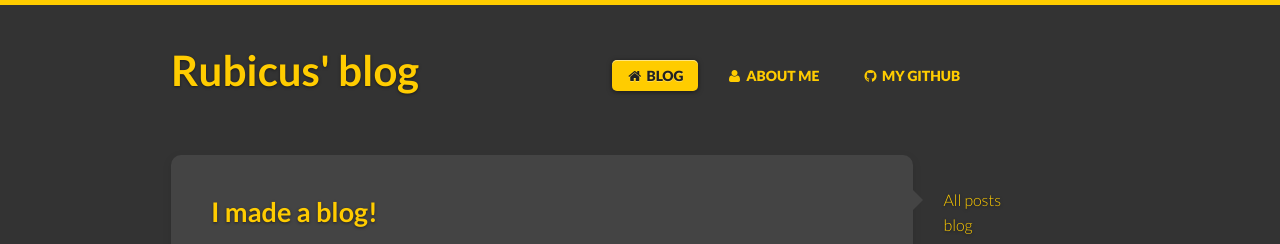
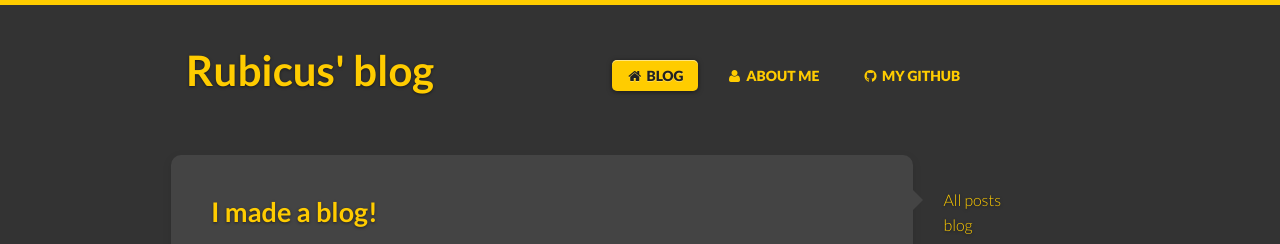
Before and after one commit to rubicus/rubicus.github.io, a Jekyll site: the page built from index.html, in a window 1280 px wide. Shown: the top 244 px of the page. Built offline with Jekyll 4.4.1, drawn with Linux system fonts in a browser that asks for light colours; nearby versions of some CDN libraries; comment, search, counter and statistics services are not loaded.

Commit message:
Fix title bar margins

```diff
--- a/_sass/_style.scss
+++ b/_sass/_style.scss
@@ -53,6 +53,10 @@ header {
         display: inline-block;
         text-align: center;
     }
+}
+
+.title{
+    h1{ margin-left: 15px; }
 }
 
 nav {
@@ -158,9 +162,12 @@ h6:hover .header-link {
   opacity: 1;
 }
 
-@media (max-width: 715px) {
+@media (max-width: 735px) {
   .main-nav ul {
     text-align: right;
+  }
+  .title {
+      h1 {margin-left: 0}
   }
 }
 /* the following lets buttons display on more than one line */
```
